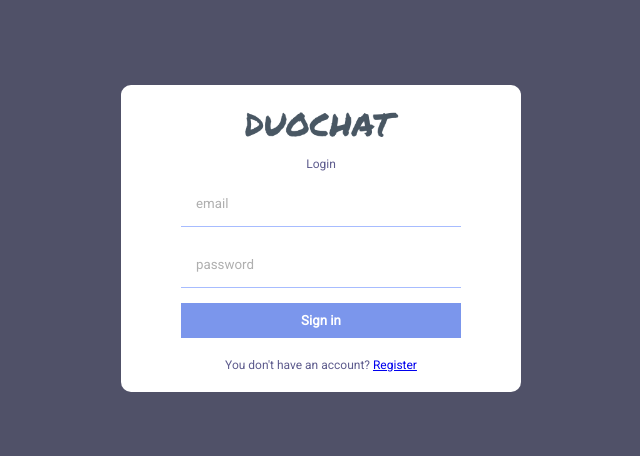
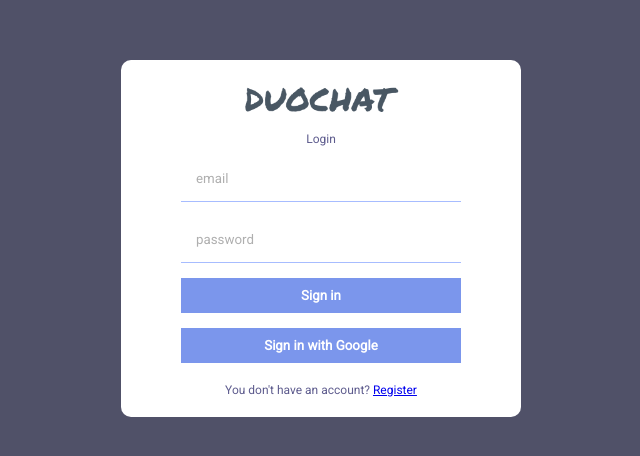
Before and after one commit to GrantLicata/DuoChat, a React (Create React App) app in the folder client/: page /login in a window 1280 px wide. Shown: the part 162-618 px from the top of the page, without its empty margins (319-959 px from the left). Built offline with nearby package versions, Linux system fonts and the light colour scheme; no server answers.

Commit message:
Container sizing constraints

```diff
--- a/client/src/pages/Login.jsx
+++ b/client/src/pages/Login.jsx
@@ -1,7 +1,12 @@
 import React, { useState } from "react";
 import Add from "../img/addAvatar.png";
 import { useNavigate, Link } from "react-router-dom";
-import { signInWithEmailAndPassword } from "firebase/auth";
+import {
+  GoogleAuthProvider,
+  getAuth,
+  signInWithEmailAndPassword,
+  signInWithPopup,
+} from "firebase/auth";
 import { auth } from "../firebase";
 import Header from "../img/header.png";
 
@@ -10,7 +15,7 @@ const Login = () => {
   const [err, setErr] = useState(false);
   const navigate = useNavigate();
 
-  // Submission of user information for registration
+  // Sign in the user
   const handleSubmit = async (e) => {
     e.preventDefault();
     const email = e.target[0].value;
@@ -24,6 +29,14 @@ const Login = () => {
     }
   };
 
+  //Todo - Complete functionality
+  // Signs-in Friendly Chat.
+  async function signIn() {
+    // Sign in Firebase using popup auth and Google as the identity provider.
+    var provider = new GoogleAuthProvider();
+    await signInWithPopup(getAuth(), provider);
+  }
+
   return (
     <div className="formContainer">
       <div className="formWrapper">
@@ -35,6 +48,7 @@ const Login = () => {
           <button>Sign in</button>
           {/* If error occurs then present that error to the DOM */}
           {err && <span>Something went wrong</span>}
+          <button onClick={signIn}>Sign in with Google</button>
         </form>
         <p>
           You don't have an account? <Link to="/register">Register</Link>
--- a/client/src/style.scss
+++ b/client/src/style.scss
@@ -114,10 +114,11 @@ $fifth_color: #dcc48e;
   .container {
     // border: 1px solid white;
     border-radius: 10px;
-    width: 65%;
+    width: 80%;
     height: 80%;
     display: flex;
     overflow: hidden;
+    max-width: 1100px;
     @include tablet {
       width: 90%;
     }
```
